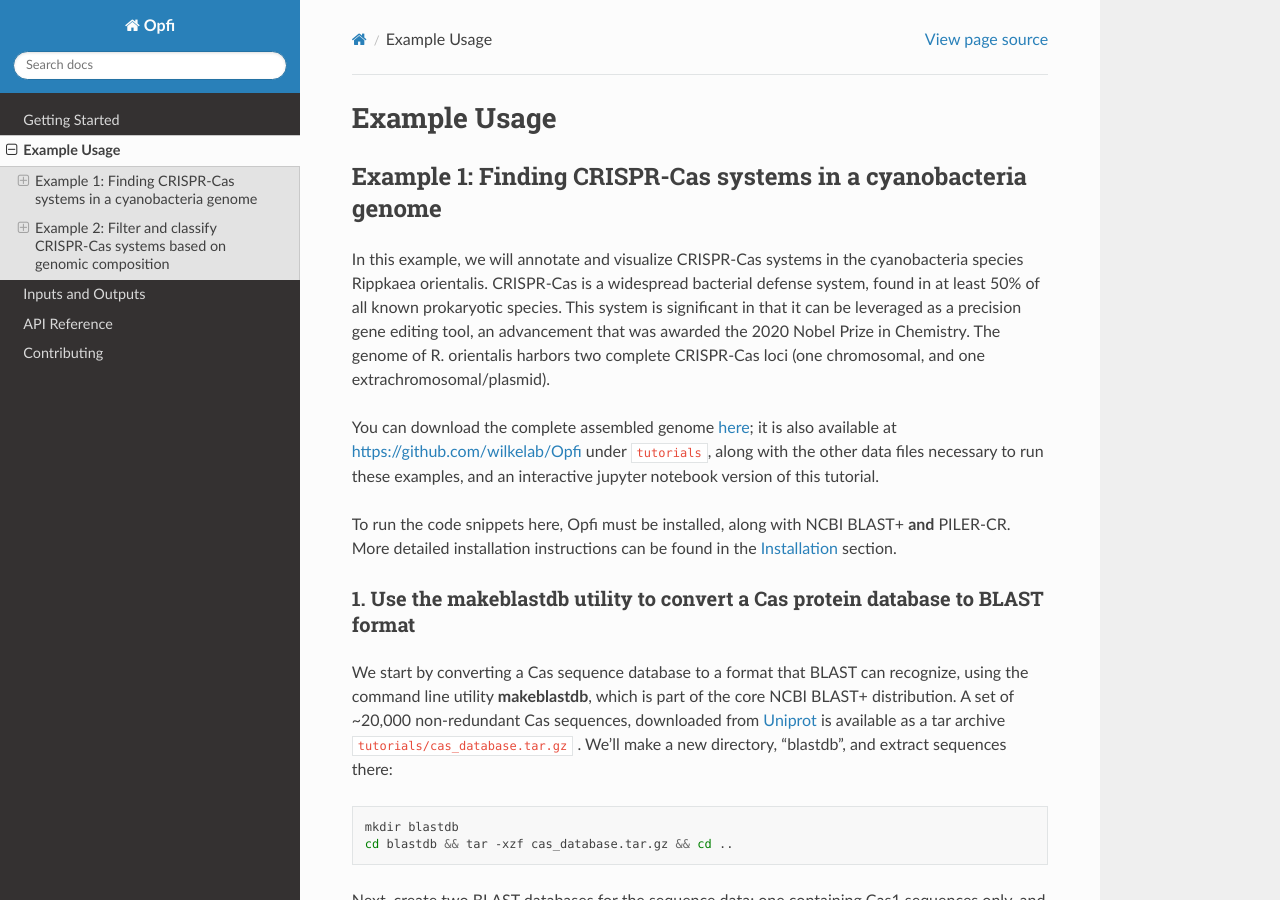
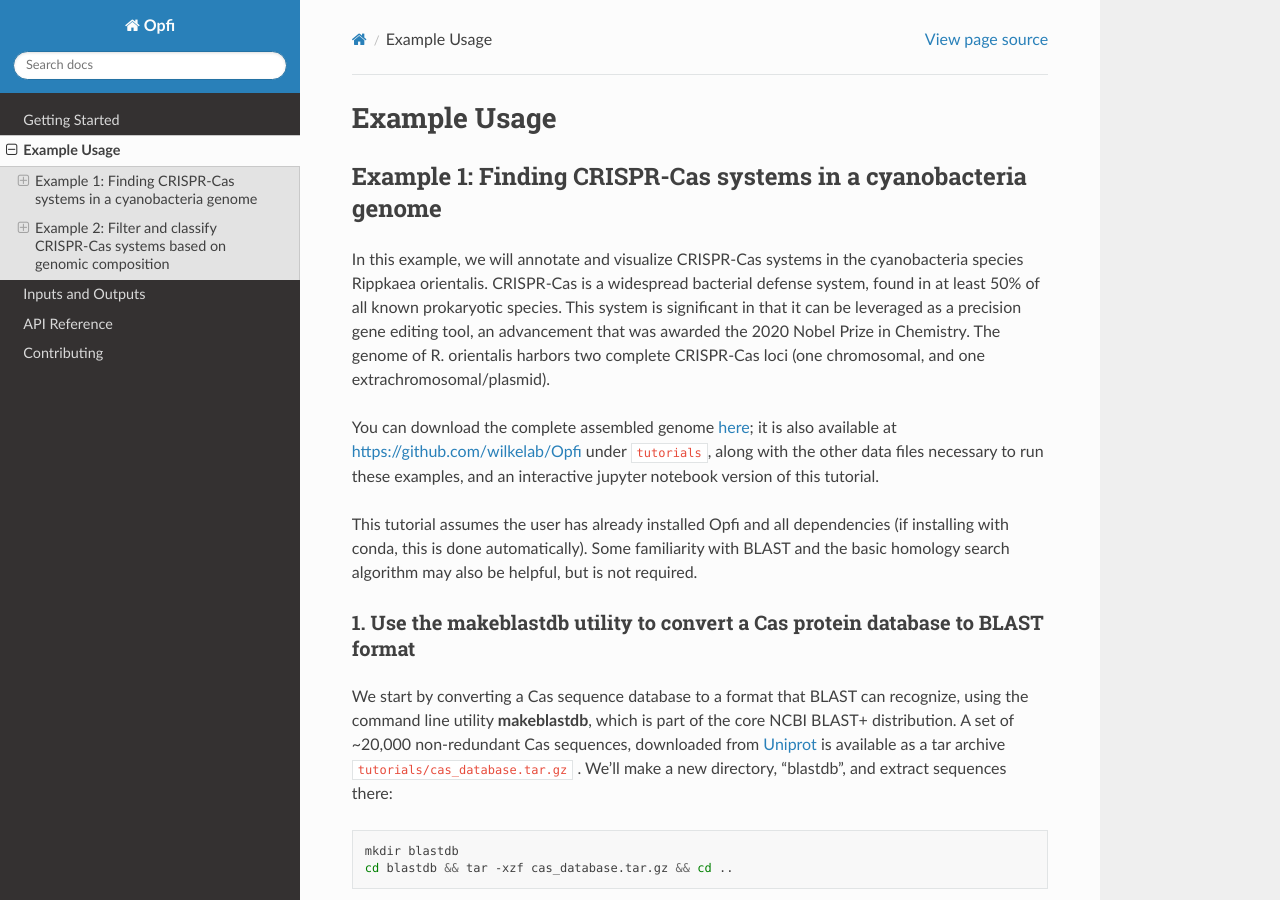
Before and after one commit to wilkelab/Opfi, a Sphinx documentation site: the page built from docs/examples.rst, in a window 1280 px wide and 900 px high. Built offline with Sphinx 7.4.7 and the Read the Docs theme 2.0.0, drawn with Linux system fonts in a browser that asks for light colours.

Commit message:
update tutorial with change to recommended installation procedure

```diff
--- a/docs/examples.rst
+++ b/docs/examples.rst
@@ -10,7 +10,7 @@ In this example, we will annotate and visualize CRISPR-Cas systems in the cyanob
 
 You can download the complete assembled genome `here <https://www.ncbi.nlm.nih.gov/assembly/GCF_000024045.1/>`_; it is also available at `<https://github.com/wilkelab/Opfi>`_ under ``tutorials``, along with the other data files necessary to run these examples, and an interactive jupyter notebook version of this tutorial.
 
-To run the code snippets here, Opfi must be installed, along with NCBI BLAST+ **and** PILER-CR. More detailed installation instructions can be found in the :ref:`installation` section.
+This tutorial assumes the user has already installed Opfi and all dependencies (if installing with conda, this is done automatically). Some familiarity with BLAST and the basic homology search algorithm may also be helpful, but is not required.
 
 1. Use the makeblastdb utility to convert a Cas protein database to BLAST format
 ################################################################################
```
Also changed, not shown: 1 other file.
